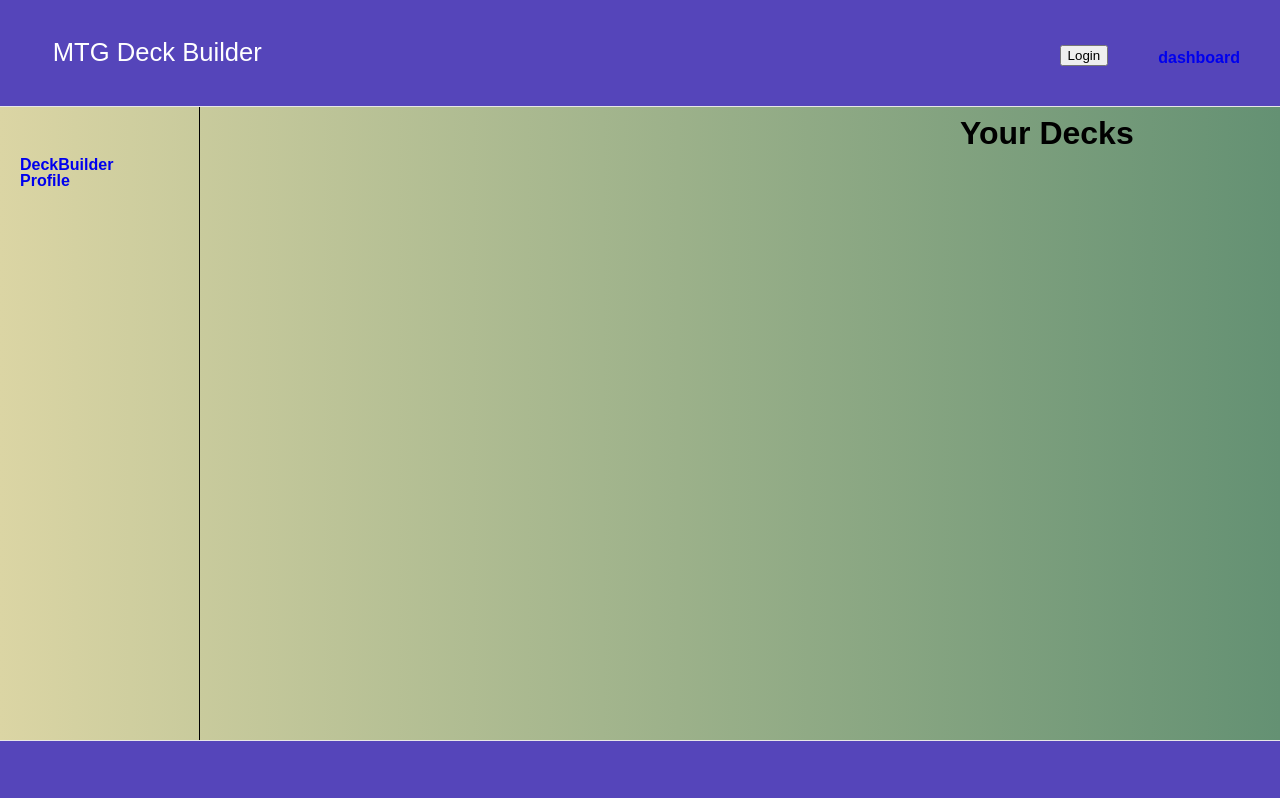
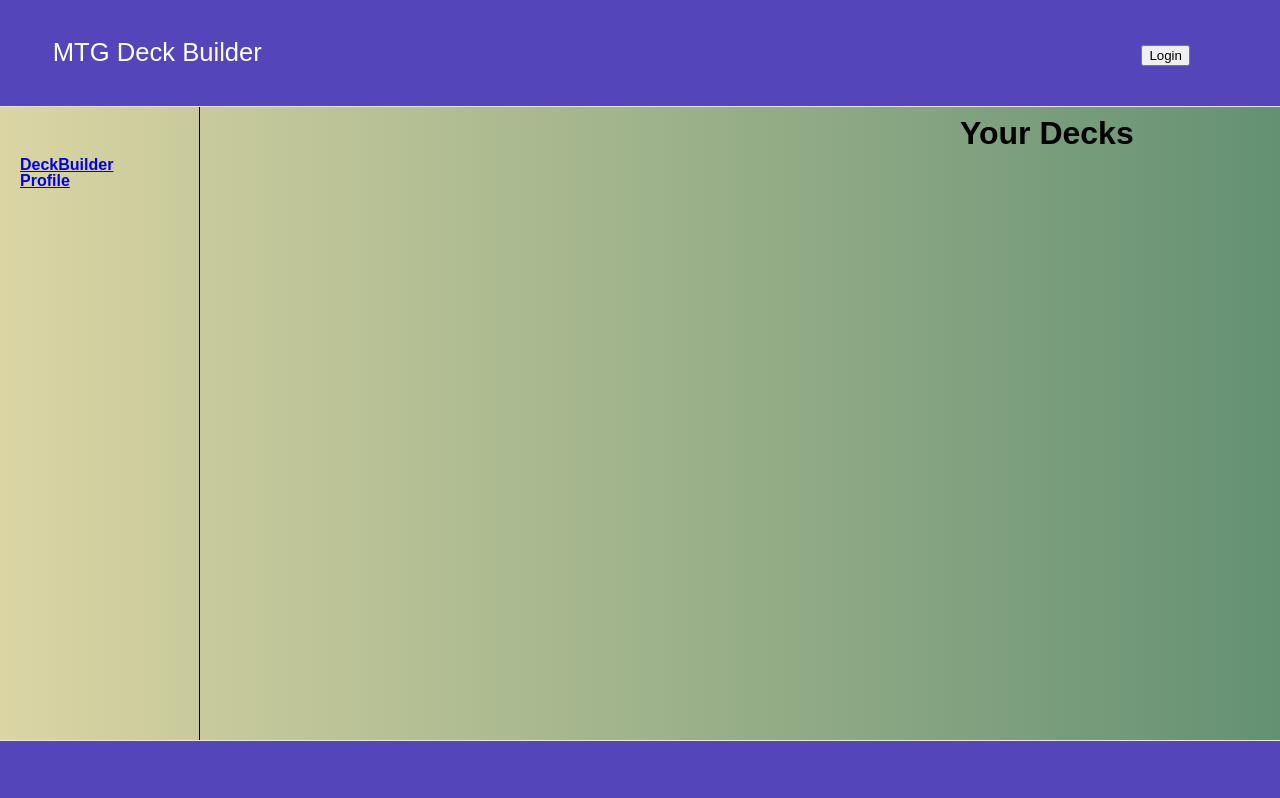
Before and after one commit to ryangosine/MTGDeckBuilderFinals, a React (Create React App) app in the folder client/: page /dashboard in a window 1280 px wide. Shown: the top 798 px of the page. Built offline with nearby package versions, Linux system fonts and the light colour scheme.

Commit message:
fixed api fetch calls

```diff
--- a/client/src/App.js
+++ b/client/src/App.js
@@ -5,6 +5,7 @@ import HomePage from "./components/HomePage";
 import Dashboard from "./components/Dashboard";
 import DeckBuilder from "./components/DeckBuilder";
 import CardFound from "./components/CardFound";
+import Profile from "./components/Profile";
 
 const App = () => {
   return (
@@ -16,6 +17,7 @@ const App = () => {
           <Route path="dashboard/*" element={<Dashboard />} />
           <Route path="deckbuilder/*" element={<DeckBuilder />} />
           <Route path="cardfound/*" element={<CardFound />} />
+          <Route path="profile/:id" element={<Profile />} />
         </Routes>
       </BrowserRouter>
     </MainWrapper>
--- a/client/src/components/CurrentUserContext.js
+++ b/client/src/components/CurrentUserContext.js
@@ -11,7 +11,7 @@ export const CurrentUserProvider = ({ children }) => {
   useEffect(() => {
     const loggedInUser = localStorage.getItem("user");
     const loggedOuttUser = loggedOut;
-    console.log("loggedInUser", loggedInUser);
+    // console.log("loggedInUser", loggedInUser);
     if (loggedInUser) {
       setCurrentUser(loggedInUser);
       setLoggedIn(true);
--- a/client/src/components/Header.js
+++ b/client/src/components/Header.js
@@ -7,7 +7,7 @@ const Header = () => {
   const { loginWithRedirect, user, isAuthenticated, logout } = useAuth0();
 
   console.log("user", user);
-  console.log("isAuth", isAuthenticated);
+  // console.log("isAuth", isAuthenticated);
 
   /**
    * TO DO
@@ -35,7 +35,7 @@ const Header = () => {
             <button onClick={() => loginWithRedirect()}>Login</button>
           )}
         </AuthButton>
-
+        {isAuthenticated ? (
           <LinkToDashBoard>
             <nav>
               <Link to="dashboard">
@@ -43,6 +43,9 @@ const Header = () => {
               </Link>
             </nav>
           </LinkToDashBoard>
+        ) : (
+          ""
+        )}
       </HeaderLinks>
     </HeaderWrapper>
   );
@@ -94,7 +97,7 @@ const LinkToDashBoard = styled.ul`
     text-decoration: none;
   }
 
-  li {
+  h1 {
     color: white;
     margin: 0 0.8rem;
     font-size: 1.6rem;
--- a/client/src/components/SearchBar.js
+++ b/client/src/components/SearchBar.js
@@ -12,13 +12,14 @@ const SearchBar = ({ id }) => {
    */
 
   const [cardDisplay, setCardDisplay] = useState("");
+  const [searchTerm, setDerachTerm] = useState("");
 
   let navigate = useNavigate();
 
   const handleSubmitClick = (ev) => {
     ev.preventDefault();
 
-    fetch(`/api/get-card/${id}`)
+    fetch(`/api/get-card/${searchTerm}`)
       .then((res) => {
         return res.json();
       })
@@ -31,18 +32,22 @@ const SearchBar = ({ id }) => {
 
   return (
     <Wrapper>
-      <form action="/" method="get">
+      <form>
         <label htmlFor="card-search">
           <span style={{ marginRight: "10px" }}>Search For A Card:</span>
         </label>
         <input
           type="text"
           id="card-search"
+          value={searchTerm}
           placeholder="Enter Card Name"
           name="search"
+          onChange={(event) => setDerachTerm(event.target.value)}
         />
       </form>
-      <StyledButton onClick={handleSubmitClick}>Search</StyledButton>
+      <StyledButton type="submit" onClick={handleSubmitClick}>
+        Search
+      </StyledButton>
     </Wrapper>
   );
 };
--- a/client/src/components/SideBar.js
+++ b/client/src/components/SideBar.js
@@ -7,15 +7,21 @@ import Profile from "./Profile";
 const SideBar = () => {
   return (
     <Wrapper>
-      <Nav>
+      <LinkToDeckBuilder>
+        <nav>
           <Link to="deckbuilder">
             <h1>DeckBuilder</h1>
           </Link>
+        </nav>
+      </LinkToDeckBuilder>
 
+      <LinkToProfile>
+        <nav>
           <Link to="profile">
             <h1>Profile</h1>
           </Link>
-      </Nav>
+        </nav>
+      </LinkToProfile>
 
       <Routes>
         <Route path="deckbuilder" element={<DeckBuilder />} />
@@ -51,6 +57,14 @@ const Nav = styled.ul`
     position: relative;
     list-style: none;
   }
+`;
+
+const LinkToProfile = styled.ul`
+  display: flex;
+`;
+
+const LinkToDeckBuilder = styled.ul`
+  display: flex;
 `;
 
 export default SideBar;
```
Also changed, not shown: 1 other file (tests, documents, lock files or other folders). Lines whose indentation alone changed are shown as unchanged.
